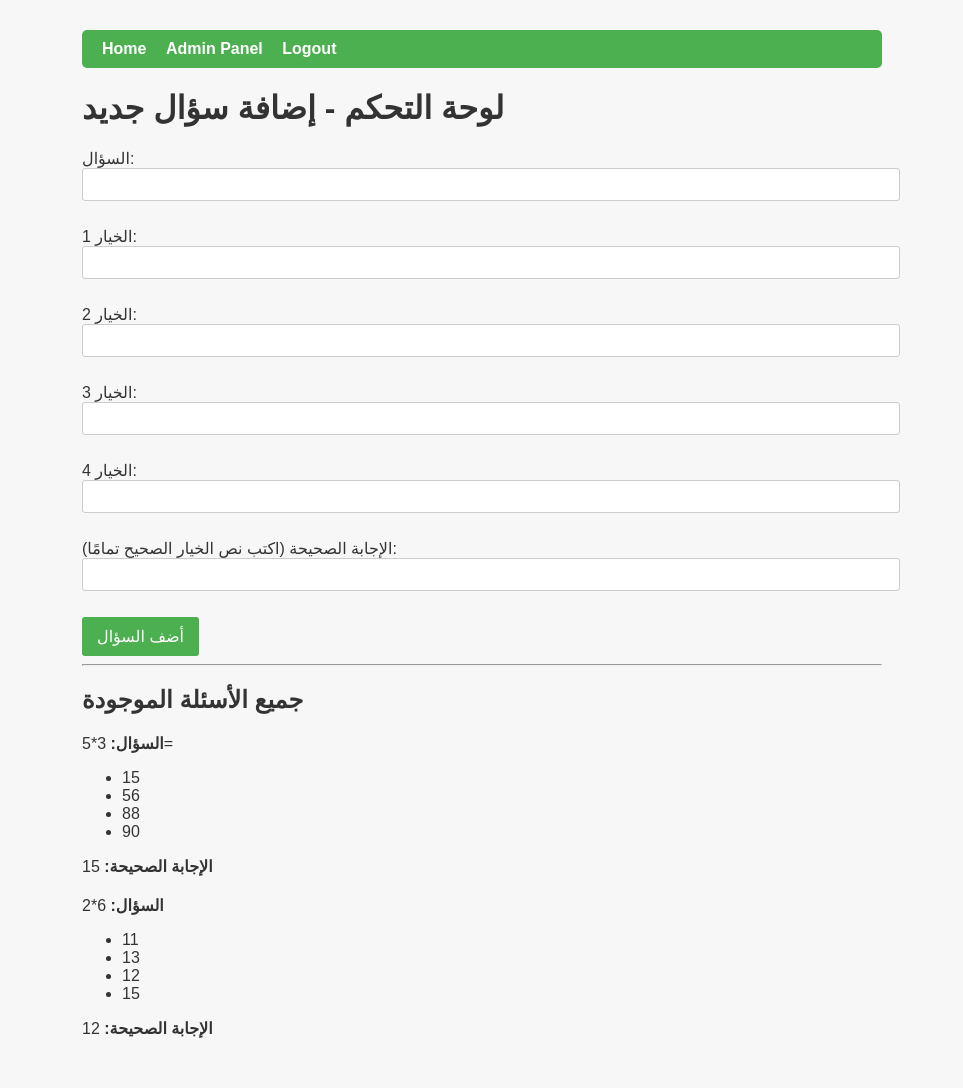
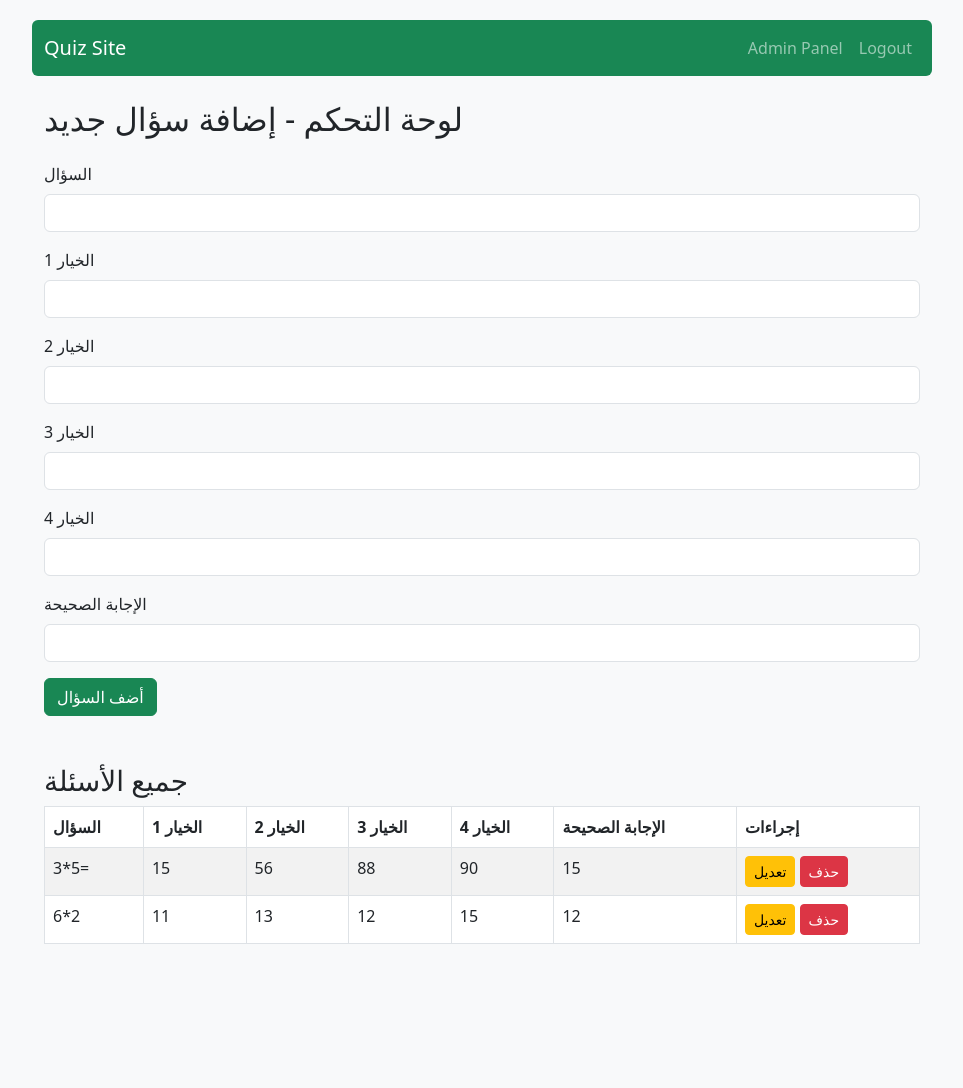
Before and after one commit to r0ry2/math_game, a Flask app: page /admin in a window 1280 px wide. Shown: the whole page, without its empty margins (158-1121 px from the left). After the commit the page ends 944 px from the top, so only its background shows below. Run offline with Flask 3, Linux system fonts and the light colour scheme; a user stored in the database is signed in; data comes from the database, SQL or seed files in the repository; both versions use the stored data as it was after the commit.

Commit message:
“update

```diff
--- a/app.py
+++ b/app.py
@@ -83,6 +83,40 @@
             score += 1
 
     return render_template('result.html', score=score, total=total)
+@app.route('/delete_question/<int:question_id>')
+@login_required
+def delete_question(question_id):
+    if not current_user.is_admin:
+        flash('Access denied.')
+        return redirect(url_for('home'))
+
+    question = Question.query.get_or_404(question_id)
+    db.session.delete(question)
+    db.session.commit()
+    flash('تم حذف السؤال بنجاح!')
+    return redirect(url_for('admin'))
+@app.route('/edit_question/<int:question_id>', methods=['GET', 'POST'])
+@login_required
+def edit_question(question_id):
+    if not current_user.is_admin:
+        flash('Access denied.')
+        return redirect(url_for('home'))
+
+    question = Question.query.get_or_404(question_id)
+
+    if request.method == 'POST':
+        question.question_text = request.form.get('question_text')
+        question.choice1 = request.form.get('choice1')
+        question.choice2 = request.form.get('choice2')
+        question.choice3 = request.form.get('choice3')
+        question.choice4 = request.form.get('choice4')
+        question.correct_answer = request.form.get('correct_answer')
+
+        db.session.commit()
+        flash('تم تعديل السؤال بنجاح!')
+        return redirect(url_for('admin'))
+
+    return render_template('edit_question.html', question=question)
 
 @app.route('/logout')
 @login_required
@@ -104,4 +138,4 @@
             db.session.add(admin_user)
             db.session.commit()
 
-    app.run(debug=True, port=5001)
+    app.run(debug=True, port=5002)
--- a/templates/admin.html
+++ b/templates/admin.html
@@ -3,62 +3,73 @@
 {% block title %}Admin Panel{% endblock %}
 
 {% block content %}
-<h1>لوحة التحكم - إضافة سؤال جديد</h1>
+<h2 class="mb-4">لوحة التحكم - إضافة سؤال جديد</h2>
 
-{% with messages = get_flashed_messages() %}
-    {% if messages %}
-        <div class="message">
-        {% for message in messages %}
-            <p>{{ message }}</p>
-        {% endfor %}
-        </div>
-    {% endif %}
-{% endwith %}
+<form method="POST" class="mb-5">
+  <div class="mb-3">
+    <label class="form-label">السؤال</label>
+    <input type="text" name="question_text" class="form-control" required>
+  </div>
 
-<form method="POST">
-    <p>
-        <label>السؤال:</label><br>
-        <input type="text" name="question_text" required size="80">
-    </p>
-    <p>
-        <label>الخيار 1:</label><br>
-        <input type="text" name="choice1" required size="50">
-    </p>
-    <p>
-        <label>الخيار 2:</label><br>
-        <input type="text" name="choice2" required size="50">
-    </p>
-    <p>
-        <label>الخيار 3:</label><br>
-        <input type="text" name="choice3" required size="50">
-    </p>
-    <p>
-        <label>الخيار 4:</label><br>
-        <input type="text" name="choice4" required size="50">
-    </p>
-    <p>
-        <label>الإجابة الصحيحة (اكتب نص الخيار الصحيح تمامًا):</label><br>
-        <input type="text" name="correct_answer" required size="50">
-    </p>
-    <button type="submit">أضف السؤال</button>
+  <div class="mb-3">
+    <label class="form-label">الخيار 1</label>
+    <input type="text" name="choice1" class="form-control" required>
+  </div>
+
+  <div class="mb-3">
+    <label class="form-label">الخيار 2</label>
+    <input type="text" name="choice2" class="form-control" required>
+  </div>
+
+  <div class="mb-3">
+    <label class="form-label">الخيار 3</label>
+    <input type="text" name="choice3" class="form-control" required>
+  </div>
+
+  <div class="mb-3">
+    <label class="form-label">الخيار 4</label>
+    <input type="text" name="choice4" class="form-control" required>
+  </div>
+
+  <div class="mb-3">
+    <label class="form-label">الإجابة الصحيحة</label>
+    <input type="text" name="correct_answer" class="form-control" required>
+  </div>
+
+  <button type="submit" class="btn btn-success">أضف السؤال</button>
 </form>
 
-<hr>
-
-<h2>جميع الأسئلة الموجودة</h2>
-{% for question in questions %}
-    <div style="margin-bottom: 20px;">
-        <strong>السؤال:</strong> {{ question.question_text }} <br>
-        <ul>
-            <li>{{ question.choice1 }}</li>
-            <li>{{ question.choice2 }}</li>
-            <li>{{ question.choice3 }}</li>
-            <li>{{ question.choice4 }}</li>
-        </ul>
-        <strong>الإجابة الصحيحة:</strong> {{ question.correct_answer }}
-    </div>
-{% else %}
-    <p>لا توجد أسئلة مضافة حتى الآن.</p>
-{% endfor %}
+<h3>جميع الأسئلة</h3>
+<table class="table table-bordered table-striped">
+  <thead>
+    <tr>
+      <th>السؤال</th>
+      <th>الخيار 1</th>
+      <th>الخيار 2</th>
+      <th>الخيار 3</th>
+      <th>الخيار 4</th>
+      <th>الإجابة الصحيحة</th>
+      <th>إجراءات</th>
+    </tr>
+  </thead>
+  <tbody>
+    {% for question in questions %}
+    <tr>
+      <td>{{ question.question_text }}</td>
+      <td>{{ question.choice1 }}</td>
+      <td>{{ question.choice2 }}</td>
+      <td>{{ question.choice3 }}</td>
+      <td>{{ question.choice4 }}</td>
+      <td>{{ question.correct_answer }}</td>
+      <td>
+        <a href="{{ url_for('edit_question', question_id=question.id) }}" class="btn btn-warning btn-sm">تعديل</a>
+        <a href="{{ url_for('delete_question', question_id=question.id) }}" class="btn btn-danger btn-sm" onclick="return confirm('هل أنت متأكد من الحذف؟');">حذف</a>
+      </td>
+    </tr>
+    {% else %}
+    <tr><td colspan="7" class="text-center">لا توجد أسئلة مضافة حتى الآن.</td></tr>
+    {% endfor %}
+  </tbody>
+</table>
 
 {% endblock %}
--- a/templates/base.html
+++ b/templates/base.html
@@ -1,28 +1,51 @@
 <!DOCTYPE html>
-<html>
+<html lang="ar">
 <head>
+    <meta charset="UTF-8" />
     <title>{% block title %}My Flask App{% endblock %}</title>
-    <link rel="stylesheet" href="{{ url_for('static', filename='style.css') }}">
+    <link href="https://cdn.jsdelivr.net/npm/bootstrap@5.3.0/dist/css/bootstrap.min.css" rel="stylesheet" />
+    <style>
+        body {
+            max-width: 900px;
+            margin: 20px auto;
+            background-color: #f8f9fa;
+        }
+    </style>
 </head>
 <body>
 
-<header>
-    <nav>
-        <a href="{{ url_for('home') }}">Home</a>
+<nav class="navbar navbar-expand-lg navbar-dark bg-success mb-4 rounded">
+  <div class="container-fluid">
+    <a class="navbar-brand" href="{{ url_for('home') }}">Quiz Site</a>
+    <div class="collapse navbar-collapse">
+      <ul class="navbar-nav ms-auto">
         {% if current_user.is_authenticated %}
-            {% if current_user.is_admin %}
-                <a href="{{ url_for('admin') }}">Admin Panel</a>
-            {% endif %}
-            <a href="{{ url_for('logout') }}">Logout</a>
+          {% if current_user.is_admin %}
+            <li class="nav-item"><a class="nav-link" href="{{ url_for('admin') }}">Admin Panel</a></li>
+          {% endif %}
+          <li class="nav-item"><a class="nav-link" href="{{ url_for('logout') }}">Logout</a></li>
         {% else %}
-            <a href="{{ url_for('login') }}">Login</a>
+          <li class="nav-item"><a class="nav-link" href="{{ url_for('login') }}">Login</a></li>
         {% endif %}
-    </nav>
-</header>
+      </ul>
+    </div>
+  </div>
+</nav>
 
 <div class="container">
+    {% with messages = get_flashed_messages() %}
+        {% if messages %}
+          <div class="alert alert-success">
+            {% for message in messages %}
+              <p class="mb-0">{{ message }}</p>
+            {% endfor %}
+          </div>
+        {% endif %}
+    {% endwith %}
+
     {% block content %}{% endblock %}
 </div>
 
+<script src="https://cdn.jsdelivr.net/npm/bootstrap@5.3.0/dist/js/bootstrap.bundle.min.js"></script>
 </body>
 </html>
```
Also changed, not shown: templates/edit_question.html (added, +32 -0 lines), templates/home.html (+21 -7 lines), templates/result.html (+11 -11 lines), instance/db.sqlite3.
